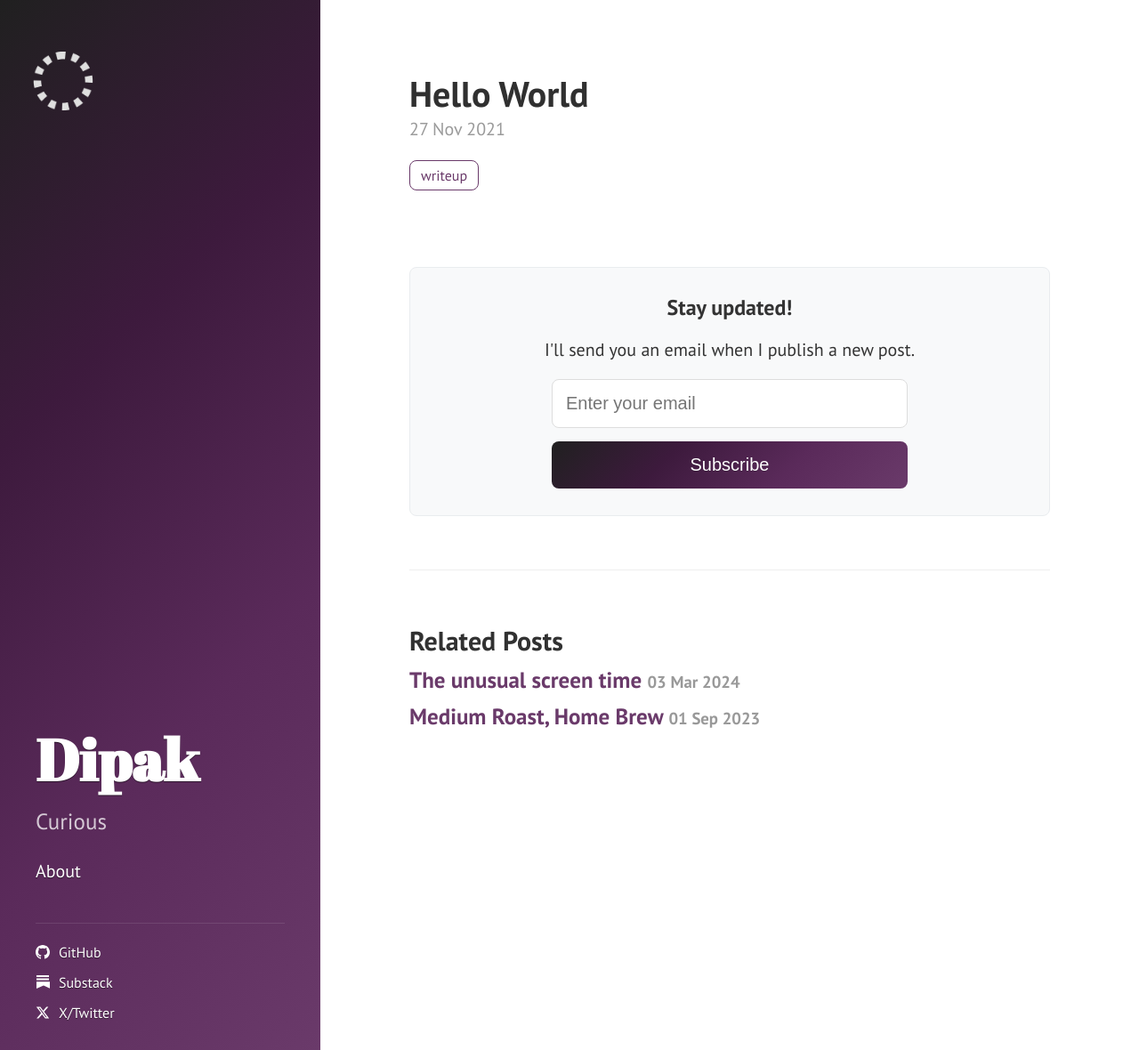
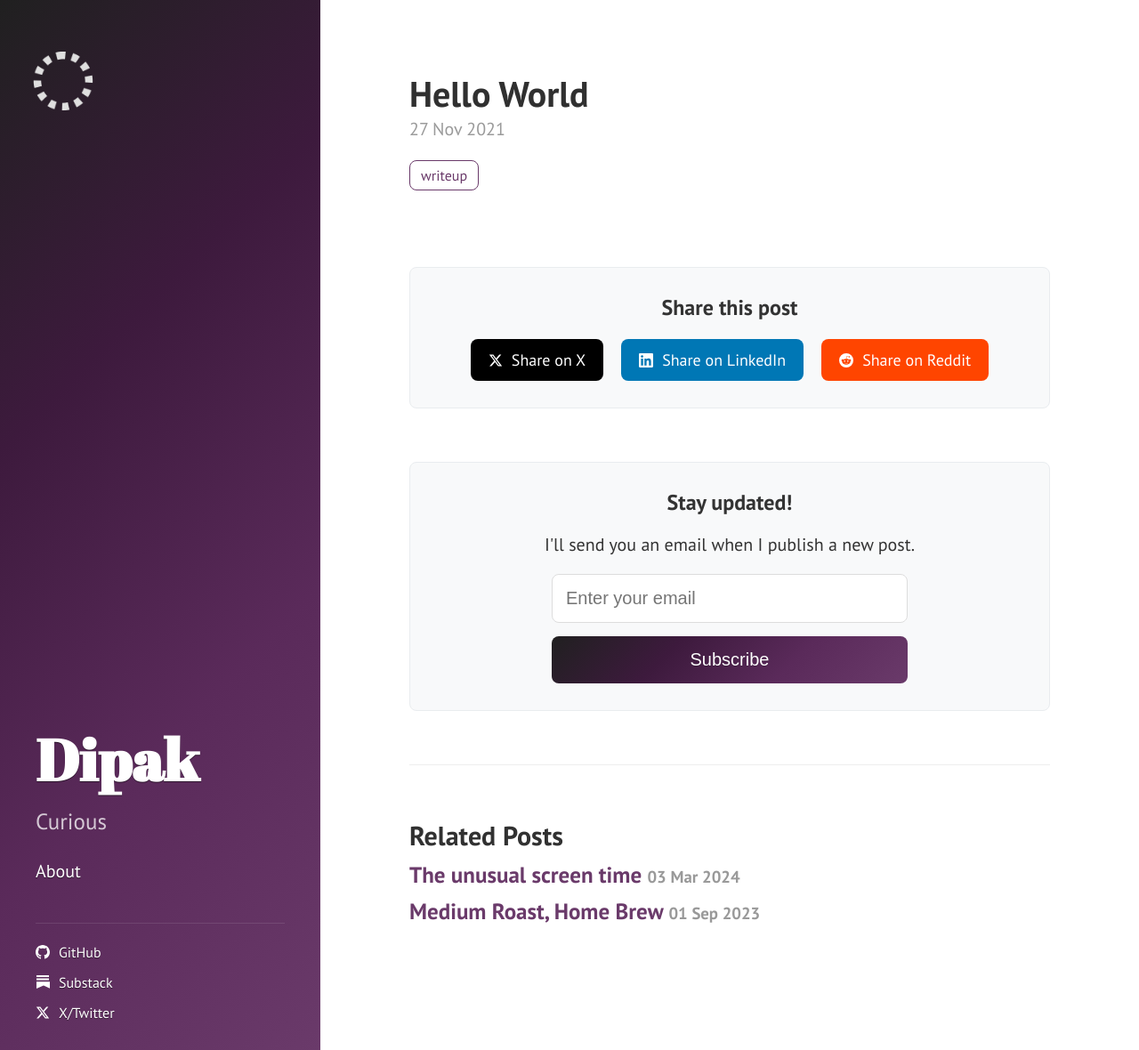
Before and after one commit to wandip/wandip.github.io, a Jekyll site: the page built from _posts/2021-11-27-hello-world.md, in a window 1280 px wide and 1180 px high. Shown: the whole window at 89% size. Built offline with Jekyll 4.4.1, drawn with Linux system fonts in a browser that asks for light colours.

Commit message:
Add share on social buttons

```diff
--- /dev/null
+++ b/_includes/share-buttons.html
@@ -0,0 +1,34 @@
+<div class="share-buttons">
+  <h3>Share this post</h3>
+  <div class="share-links">
+    <a href="https://twitter.com/intent/tweet?text={{ page.title }}&url={{ site.url }}{{ page.url }}&via={{ site.twitter_username }}"
+       class="share-button twitter"
+       target="_blank"
+       rel="noopener noreferrer">
+      <svg class="share-icon" viewBox="0 0 24 24" width="16" height="16">
+        <path fill="currentColor" d="M18.244 2.25h3.308l-7.227 8.26 8.502 11.24H16.17l-5.214-6.817L4.99 21.75H1.68l7.73-8.835L1.254 2.25H8.08l4.713 6.231zm-1.161 17.52h1.833L7.084 4.126H5.117z"/>
+      </svg>
+      <span>Share on X</span>
+    </a>
+
+    <a href="https://www.linkedin.com/shareArticle?mini=true&url={{ site.url }}{{ page.url }}&title={{ page.title }}&summary={{ page.description | default: site.description }}&source={{ site.title }}"
+       class="share-button linkedin"
+       target="_blank"
+       rel="noopener noreferrer">
+      <svg class="share-icon" viewBox="0 0 24 24" width="16" height="16">
+        <path fill="currentColor" d="M20.447 20.452h-3.554v-5.569c0-1.328-.027-3.037-1.852-3.037-1.853 0-2.136 1.445-2.136 2.939v5.667H9.351V9h3.414v1.561h.046c.477-.9 1.637-1.85 3.37-1.85 3.601 0 4.267 2.37 4.267 5.455v6.286zM5.337 7.433c-1.144 0-2.063-.926-2.063-2.065 0-1.138.92-2.063 2.063-2.063 1.14 0 2.064.925 2.064 2.063 0 1.139-.925 2.065-2.064 2.065zm1.782 13.019H3.555V9h3.564v11.452zM22.225 0H1.771C.792 0 0 .774 0 1.729v20.542C0 23.227.792 24 1.771 24h20.451C23.2 24 24 23.227 24 22.271V1.729C24 .774 23.2 0 22.222 0h.003z"/>
+      </svg>
+      <span>Share on LinkedIn</span>
+    </a>
+
+    <a href="https://www.reddit.com/submit?url={{ site.url }}{{ page.url }}&title={{ page.title }}"
+       class="share-button reddit"
+       target="_blank"
+       rel="noopener noreferrer">
+      <svg class="share-icon" viewBox="0 0 24 24" width="16" height="16">
+        <path fill="currentColor" d="M12 0A12 12 0 0 0 0 12a12 12 0 0 0 12 12 12 12 0 0 0 12-12A12 12 0 0 0 12 0zm5.01 4.744c.688 0 1.25.561 1.25 1.249a1.25 1.25 0 0 1-2.498.056l-2.597-.547-.8 3.747c1.824.07 3.48.632 4.674 1.488.308-.309.73-.491 1.207-.491.968 0 1.754.786 1.754 1.754 0 .716-.435 1.333-1.01 1.614a3.111 3.111 0 0 1 .042.52c0 2.694-3.13 4.87-7.004 4.87-3.874 0-7.004-2.176-7.004-4.87 0-.183.015-.366.043-.534A1.748 1.748 0 0 1 4.028 12c0-.968.786-1.754 1.754-1.754.463 0 .898.196 1.207.49 1.207-.883 2.878-1.43 4.744-1.487l.885-4.182a.342.342 0 0 1 .14-.197.35.35 0 0 1 .238-.042l2.906.617a1.214 1.214 0 0 1 1.108-.701zM9.25 12C8.561 12 8 12.562 8 13.25c0 .687.561 1.248 1.25 1.248.687 0 1.248-.561 1.248-1.249 0-.688-.561-1.249-1.249-1.249zm5.5 0c-.687 0-1.248.561-1.248 1.25 0 .687.561 1.248 1.249 1.248.688 0 1.249-.561 1.249-1.249 0-.687-.562-1.249-1.25-1.249zm-5.466 3.99a.327.327 0 0 0-.231.094.33.33 0 0 0 0 .463c.842.842 2.484.913 2.961.913.477 0 2.105-.056 2.961-.913a.361.361 0 0 0 .029-.463.33.33 0 0 0-.464 0c-.547.533-1.684.73-2.512.73-.828 0-1.979-.196-2.512-.73a.326.326 0 0 0-.232-.095z"/>
+      </svg>
+      <span>Share on Reddit</span>
+    </a>
+  </div>
+</div>
--- a/_layouts/post.html
+++ b/_layouts/post.html
@@ -14,6 +14,8 @@ layout: default
   {% endif %}
   {{ content }}
 </div>
+
+{% include share-buttons.html %}
 
 {% include newsletter.html %}
 
--- a/public/css/hyde.css
+++ b/public/css/hyde.css
@@ -400,3 +400,62 @@ a.sidebar-nav-item:focus {
 .social-icon {
   margin-right: 0.5rem;
 }
+
+/* Share Buttons */
+.share-buttons {
+  margin: 3rem 0;
+  padding: 1.5rem;
+  background-color: #f8f9fa;
+  border-radius: 8px;
+  border: 1px solid #e9ecef;
+}
+
+.share-buttons h3 {
+  margin-top: 0;
+  margin-bottom: 1rem;
+  font-size: 1.2rem;
+  color: #333;
+  font-weight: 600;
+  text-align: center;
+}
+
+.share-links {
+  display: flex;
+  gap: 1rem;
+  justify-content: center;
+  flex-wrap: wrap;
+}
+
+.share-button {
+  display: inline-flex;
+  align-items: center;
+  padding: 0.5rem 1rem;
+  border-radius: 8px;
+  color: white !important;
+  text-decoration: none;
+  font-size: 0.9rem;
+  transition: opacity 0.2s ease;
+}
+
+.share-button:hover {
+  opacity: 0.9;
+  text-decoration: none;
+  color: white !important;
+}
+
+.share-button .share-icon {
+  margin-right: 0.5rem;
+  fill: white;
+}
+
+.share-button.twitter {
+  background: #000000;
+}
+
+.share-button.linkedin {
+  background: #0077b5;
+}
+
+.share-button.reddit {
+  background: #ff4500;
+}
```
